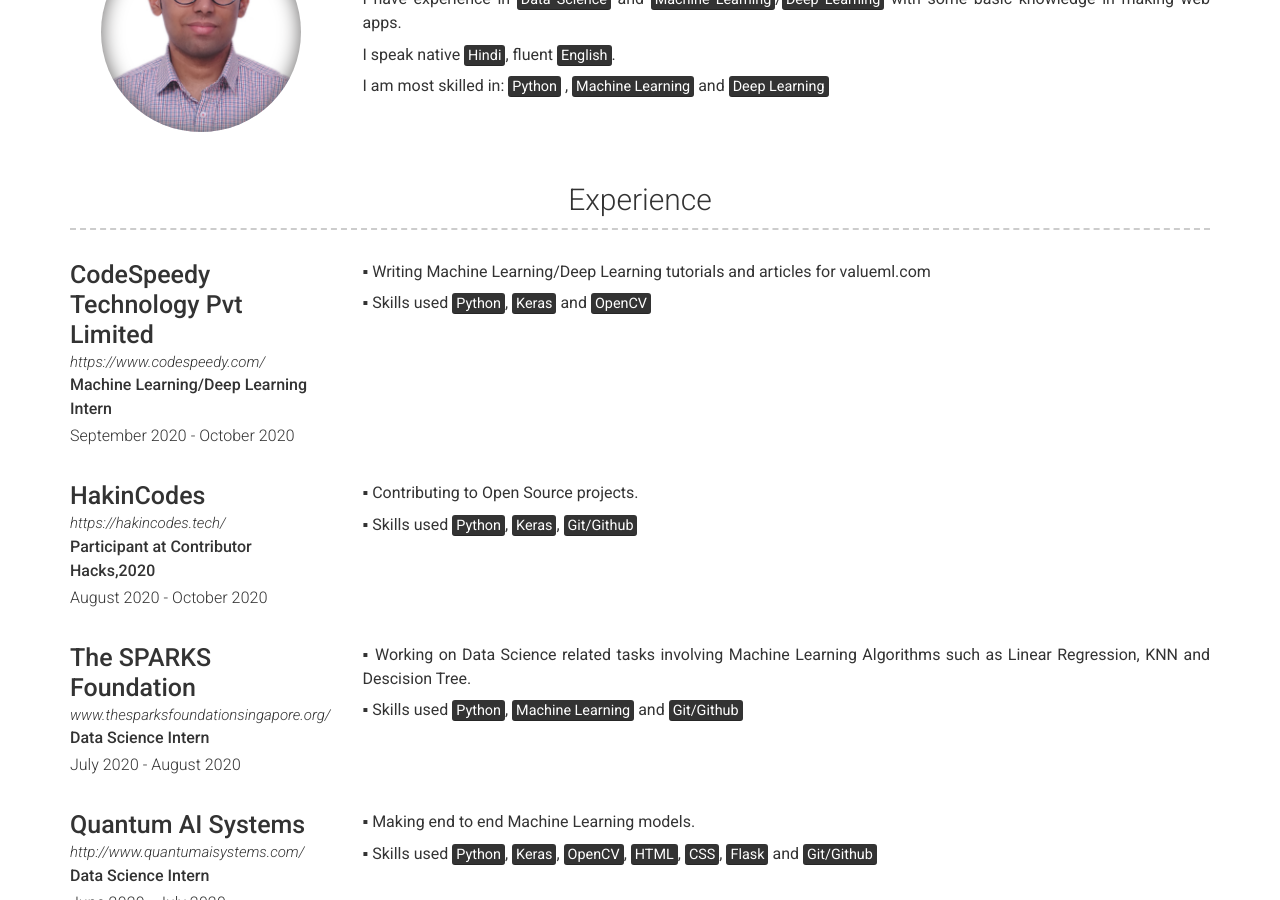
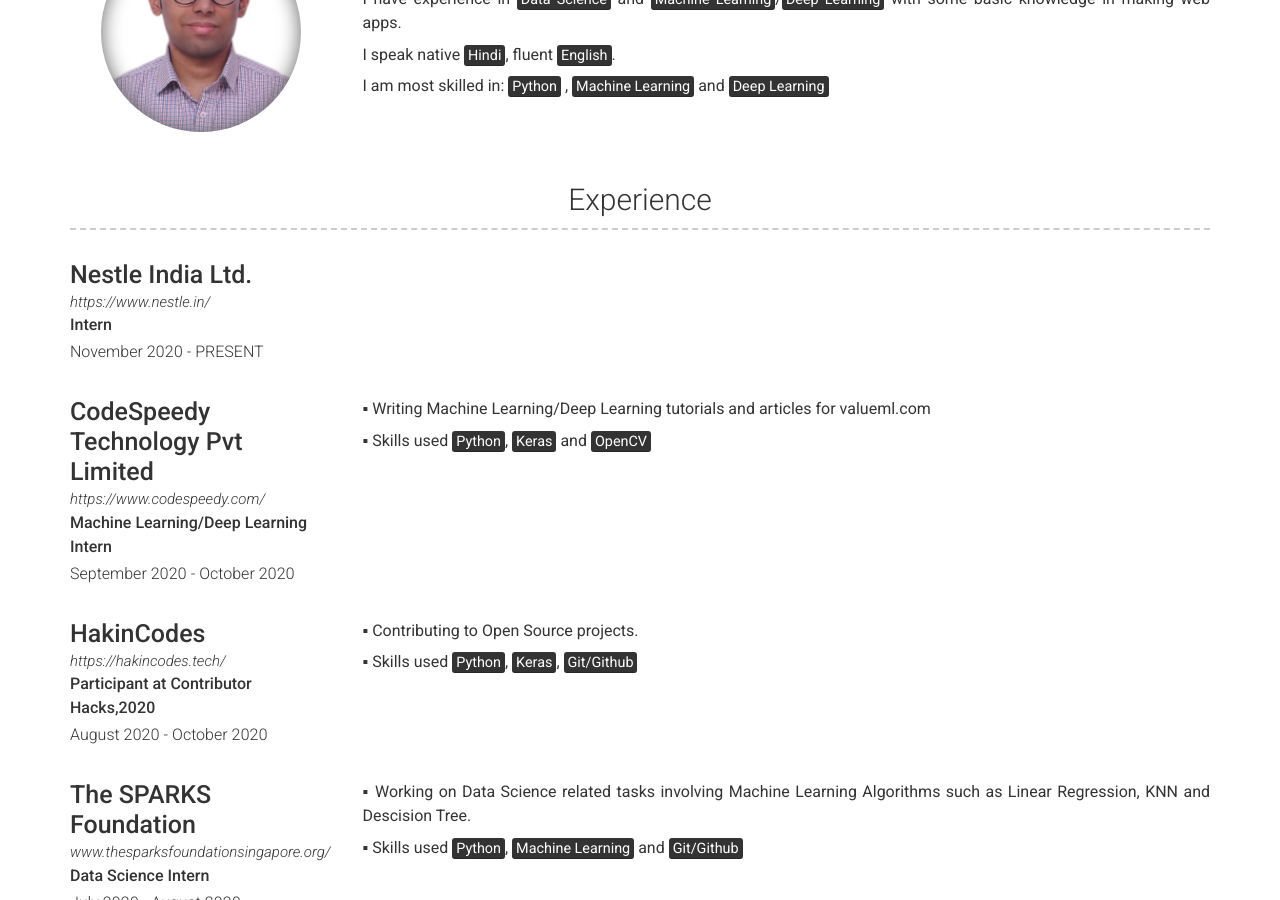
Before and after one commit to rjn01/rjn01.github.io, a Jekyll site: the page built from index.md, in a window 1280 px wide and 900 px high, scrolled down 347 px. Built offline with Jekyll 4.4.1, drawn with Linux system fonts in a browser that asks for light colours; nearby versions of some CDN libraries.

Commit message:
Update experience.yml

```diff
--- a/_data/experience.yml
+++ b/_data/experience.yml
@@ -1,4 +1,10 @@
 # Experience template
+- layout: left
+  company: Nestle India Ltd.
+  link: https://www.nestle.in/
+  job_title: Intern
+  dates: November 2020 - PRESENT
+
 - layout: left
   company: CodeSpeedy Technology Pvt Limited
   link: https://www.codespeedy.com/
```
